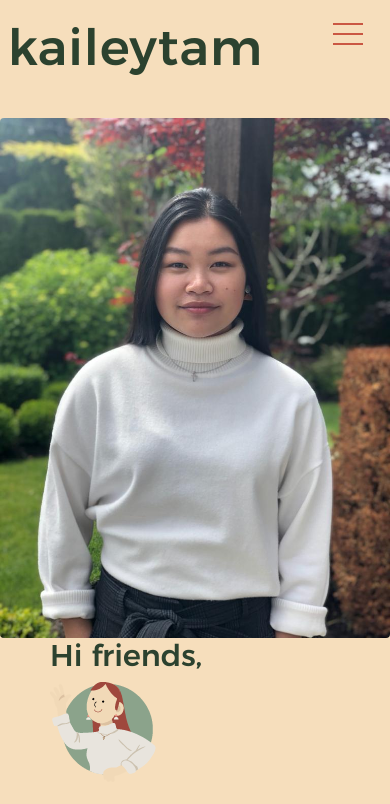
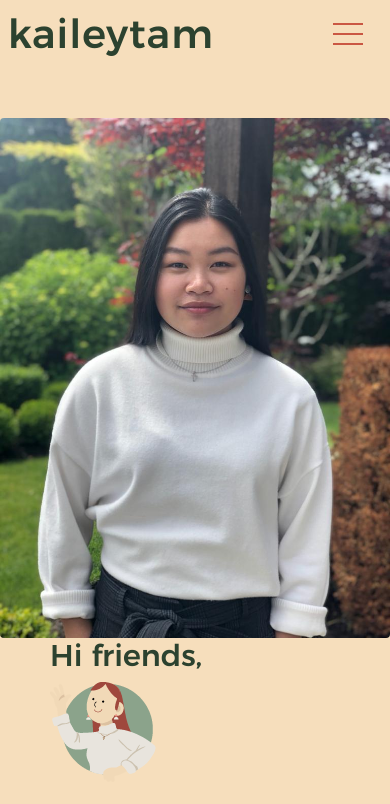
Before and after one commit to nwa24/kaileytam.com, a Gatsby site: page /contact in a window 390 px wide. Shown: the top 804 px of the page. Built offline with nearby package versions, Linux system fonts and the light colour scheme; Gatsby itself is replaced by a stand-in of ours.

Commit message:
24: NavigationBar - Fix the sizing and positioning for mobile

```diff
--- a/src/components/navbar/Navbar.js
+++ b/src/components/navbar/Navbar.js
@@ -120,6 +120,11 @@
   font-size: 50px;
   font-family: "Montserrat Medium";
   letter-spacing: 1px;
+
+  @media (max-width: 760px) {
+    font-size: 40px;
+    margin-top: 10px;
+  }
 `
 
 const Navbar = () => {
--- a/src/pages/contact.js
+++ b/src/pages/contact.js
@@ -22,7 +22,7 @@
 `
 
 const HeadShotCol = styled(Col)`
-  @media (min-width: 768px) {
+  @media (min-width: 770px) {
     height: 200px;
   }
 `
```
